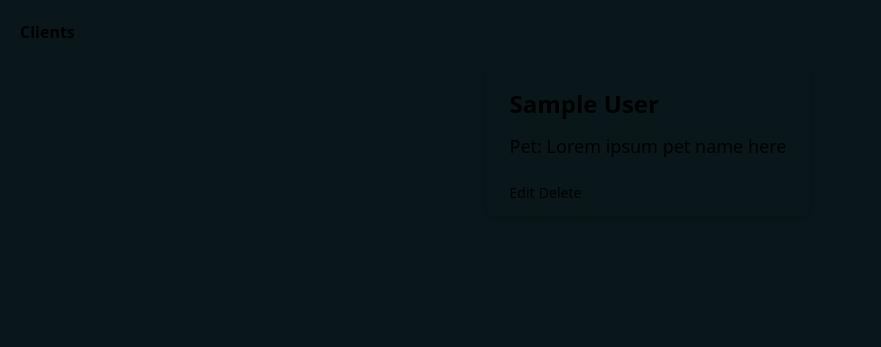
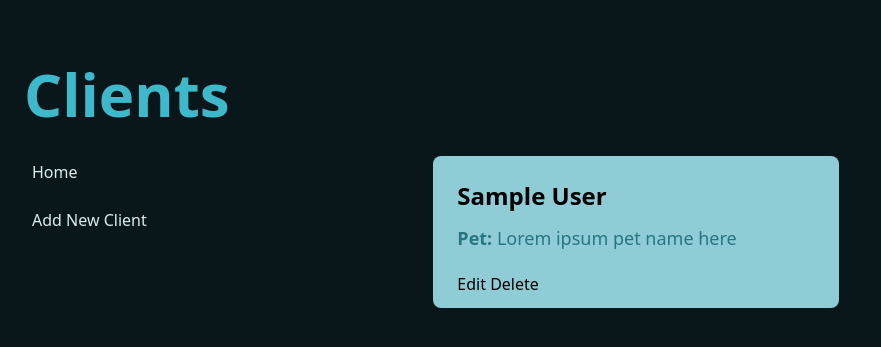
Before and after one commit to nrcrls/pets, a Django app: page /clients/ in a window 1280 px wide. Shown: the top 347 px of the page, without its empty margins (0-881 px from the left). Run offline with Django 4.2, Linux system fonts and the light colour scheme; tables that the repository leaves empty hold one stand-in row (values such as "Sample post"); some libraries are stand-ins or nearby versions.

Commit message:
change layout of clients list page

```diff
--- a/templates/client_list.html
+++ b/templates/client_list.html
@@ -3,19 +3,36 @@
 {% block title %}Clients{% endblock title %}
 
 {% block content %}
-<h1 class="font-bold m-5">Clients</h1>
-<div class="bg-white flex flex-wrap justify-center">
+<div class="container mx-auto p-5">
+    <div class="grid grid-flow-row md:grid-flow-col md:grid-cols-3 mt-10">
+        <!-- Left Column for Links -->
+        <div class="md:col-span-1">
+            <h1 class="p-3 mb-2 md:p-1 md:mb-5 text-6xl font-bold text-blue-accent">Clients</h1>
+            <div class="flex flex-row mb-4 ml-1 md:ml-0 md:flex-col">
+                <a href="{% url 'home' %}" class="side-menu">Home</a>
+                <a href="#" class="side-menu">Add New Client</a>
+            </div>
+        </div>
+
+        <!-- Right Column for Client List -->
+        <div class="col-span-2">
+            <div class="grid md:grid-cols-2 gap-4 md:mt-24">
                 {% for client in client_list %}
+                    <div class="md:col-span-1">
                         <a href="{{ client.get_absolute_url }}">
-        <div class="shadow-md p-3 ml-4 rounded-lg dark:bg-gray-600 dark:text-gray-200">
+                            <div class="mx-4 md:mx-0 p-3 rounded-lg bg-blue-primary">
                                 <h1 class="text-xl sm:text-2xl font-semibold p-3">{{ client }}</h1>
-            <p class="text-sm sm:text-md md:text-lg font-medium px-3">Pet: Lorem ipsum pet name here</p>
+                                <p class="text-sm sm:text-md md:text-lg font-medium px-3 text-blue-secondary"><span class="font-semibold">Pet:</span> Lorem ipsum pet name here</p>
                                 <div class="mt-5">
-                <a href="#" class="text-xs sm:text-sm md:text-md font-medium pl-3">Edit</a>
-                <a href="#" class="text-xs sm:text-sm md:text-md font-medium">Delete</a>
+                                    <a href="#" class="card-link pl-3">Edit</a>
+                                    <a href="#" class="card-link">Delete</a>
                                 </div>
                             </div>
                         </a>
+                    </div>
                 {% endfor %}
             </div>
+        </div>
+    </div>
+</div>
 {% endblock content %}
--- a/theme/static/css/dist/styles.css
+++ b/theme/static/css/dist/styles.css
@@ -749,6 +749,40 @@
   --tw-contain-style:  ;
 }
 
+.container {
+  width: 100%;
+}
+
+@media (min-width: 640px) {
+  .container {
+    max-width: 640px;
+  }
+}
+
+@media (min-width: 768px) {
+  .container {
+    max-width: 768px;
+  }
+}
+
+@media (min-width: 1024px) {
+  .container {
+    max-width: 1024px;
+  }
+}
+
+@media (min-width: 1280px) {
+  .container {
+    max-width: 1280px;
+  }
+}
+
+@media (min-width: 1536px) {
+  .container {
+    max-width: 1536px;
+  }
+}
+
 .title {
   margin-left: 1.5rem;
   padding-top: 4rem;
@@ -853,6 +887,38 @@
   color: rgb(62 185 204 / var(--tw-text-opacity));
 }
 
+.card-link {
+  font-size: 0.75rem;
+  line-height: 1rem;
+  font-weight: 500;
+}
+
+@media (min-width: 640px) {
+  .card-link {
+    font-size: 0.875rem;
+    line-height: 1.25rem;
+  }
+}
+
+@media (min-width: 768px) {
+  .card-link {
+    font-size: 1rem;
+    line-height: 1.5rem;
+  }
+}
+
+.side-menu {
+  display: block;
+  padding: 0.75rem;
+  --tw-text-opacity: 1;
+  color: rgb(220 237 239 / var(--tw-text-opacity));
+}
+
+.side-menu:hover {
+  --tw-text-opacity: 1;
+  color: rgb(40 118 129 / var(--tw-text-opacity));
+}
+
 .sr-only {
   position: absolute;
   width: 1px;
@@ -881,17 +947,32 @@
   z-index: 10;
 }
 
-.m-5 {
-  margin: 1.25rem;
+.col-span-2 {
+  grid-column: span 2 / span 2;
 }
 
 .m-8 {
   margin: 2rem;
 }
 
+.mx-4 {
+  margin-left: 1rem;
+  margin-right: 1rem;
+}
+
+.mx-auto {
+  margin-left: auto;
+  margin-right: auto;
+}
+
 .my-4 {
   margin-top: 1rem;
   margin-bottom: 1rem;
+}
+
+.mx-3 {
+  margin-left: 0.75rem;
+  margin-right: 0.75rem;
 }
 
 .-mt-2 {
@@ -910,10 +991,6 @@
   margin-bottom: 1.5rem;
 }
 
-.ml-4 {
-  margin-left: 1rem;
-}
-
 .mr-2 {
   margin-right: 0.5rem;
 }
@@ -924,6 +1001,10 @@
 
 .mr-6 {
   margin-right: 1.5rem;
+}
+
+.mt-10 {
+  margin-top: 2.5rem;
 }
 
 .mt-3 {
@@ -938,6 +1019,14 @@
   margin-top: 1.25rem;
 }
 
+.mr-1 {
+  margin-right: 0.25rem;
+}
+
+.ml-1 {
+  margin-left: 0.25rem;
+}
+
 .block {
   display: block;
 }
@@ -948,6 +1037,10 @@
 
 .flex {
   display: flex;
+}
+
+.grid {
+  display: grid;
 }
 
 .hidden {
@@ -982,6 +1075,14 @@
   cursor: pointer;
 }
 
+.grid-flow-row {
+  grid-auto-flow: row;
+}
+
+.flex-row {
+  flex-direction: row;
+}
+
 .flex-col {
   flex-direction: column;
 }
@@ -1000,6 +1101,10 @@
 
 .justify-between {
   justify-content: space-between;
+}
+
+.gap-4 {
+  gap: 1rem;
 }
 
 .overflow-hidden {
@@ -1026,6 +1131,11 @@
   border-width: 2px;
 }
 
+.bg-blue-primary {
+  --tw-bg-opacity: 1;
+  background-color: rgb(143 204 214 / var(--tw-bg-opacity));
+}
+
 .bg-dark {
   --tw-bg-opacity: 1;
   background-color: rgb(10 23 26 / var(--tw-bg-opacity));
@@ -1037,6 +1147,10 @@
 
 .p-3 {
   padding: 0.75rem;
+}
+
+.p-5 {
+  padding: 1.25rem;
 }
 
 .p-6 {
@@ -1080,10 +1194,6 @@
   padding-left: 0.75rem;
 }
 
-.pt-16 {
-  padding-top: 4rem;
-}
-
 .pt-6 {
   padding-top: 1.5rem;
 }
@@ -1097,6 +1207,11 @@
   line-height: 2rem;
 }
 
+.text-6xl {
+  font-size: 3.75rem;
+  line-height: 1;
+}
+
 .text-sm {
   font-size: 0.875rem;
   line-height: 1.25rem;
@@ -1105,11 +1220,6 @@
 .text-xl {
   font-size: 1.25rem;
   line-height: 1.75rem;
-}
-
-.text-xs {
-  font-size: 0.75rem;
-  line-height: 1rem;
 }
 
 .font-bold {
@@ -1138,6 +1248,11 @@
   color: rgb(62 185 204 / var(--tw-text-opacity));
 }
 
+.text-blue-secondary {
+  --tw-text-opacity: 1;
+  color: rgb(40 118 129 / var(--tw-text-opacity));
+}
+
 .text-light-blue {
   --tw-text-opacity: 1;
   color: rgb(220 237 239 / var(--tw-text-opacity));
@@ -1163,19 +1278,91 @@
   box-shadow: var(--tw-ring-offset-shadow, 0 0 #0000), var(--tw-ring-shadow, 0 0 #0000), var(--tw-shadow);
 }
 
+/* style input field autocomplete suggestions */
+
+input:-webkit-autofill,
+input:-webkit-autofill:hover,
+input:-webkit-autofill:focus,
+textarea:-webkit-autofill,
+textarea:-webkit-autofill:hover,
+textarea:-webkit-autofill:focus,
+select:-webkit-autofill,
+select:-webkit-autofill:hover,
+select:-webkit-autofill:focus {
+  border: none;
+  -webkit-text-fill-color: #DCEDEF;
+  box-shadow: none;
+  -webkit-transition: background-color 5000s ease-in-out 0s;
+  transition: background-color 5000s ease-in-out 0s;
+  color: #DCEDEF;
+  caret-color: #DCEDEF
+}
+
 @media (min-width: 640px) {
   .sm\:text-2xl {
     font-size: 1.5rem;
     line-height: 2rem;
   }
-
-  .sm\:text-sm {
-    font-size: 0.875rem;
-    line-height: 1.25rem;
-  }
 }
 
 @media (min-width: 768px) {
+  .md\:col-span-1 {
+    grid-column: span 1 / span 1;
+  }
+
+  .md\:mx-0 {
+    margin-left: 0px;
+    margin-right: 0px;
+  }
+
+  .md\:mt-20 {
+    margin-top: 5rem;
+  }
+
+  .md\:ml-0 {
+    margin-left: 0px;
+  }
+
+  .md\:mb-6 {
+    margin-bottom: 1.5rem;
+  }
+
+  .md\:mt-2 {
+    margin-top: 0.5rem;
+  }
+
+  .md\:mt-24 {
+    margin-top: 6rem;
+  }
+
+  .md\:mt-28 {
+    margin-top: 7rem;
+  }
+
+  .md\:mb-5 {
+    margin-bottom: 1.25rem;
+  }
+
+  .md\:grid-flow-col {
+    grid-auto-flow: column;
+  }
+
+  .md\:grid-cols-2 {
+    grid-template-columns: repeat(2, minmax(0, 1fr));
+  }
+
+  .md\:grid-cols-3 {
+    grid-template-columns: repeat(3, minmax(0, 1fr));
+  }
+
+  .md\:flex-col {
+    flex-direction: column;
+  }
+
+  .md\:p-1 {
+    padding: 0.25rem;
+  }
+
   .md\:text-lg {
     font-size: 1.125rem;
     line-height: 1.75rem;
```
Also changed, not shown: theme/static_src/src/styles.css (+9 -1 lines). Lines whose indentation alone changed are shown as unchanged.
